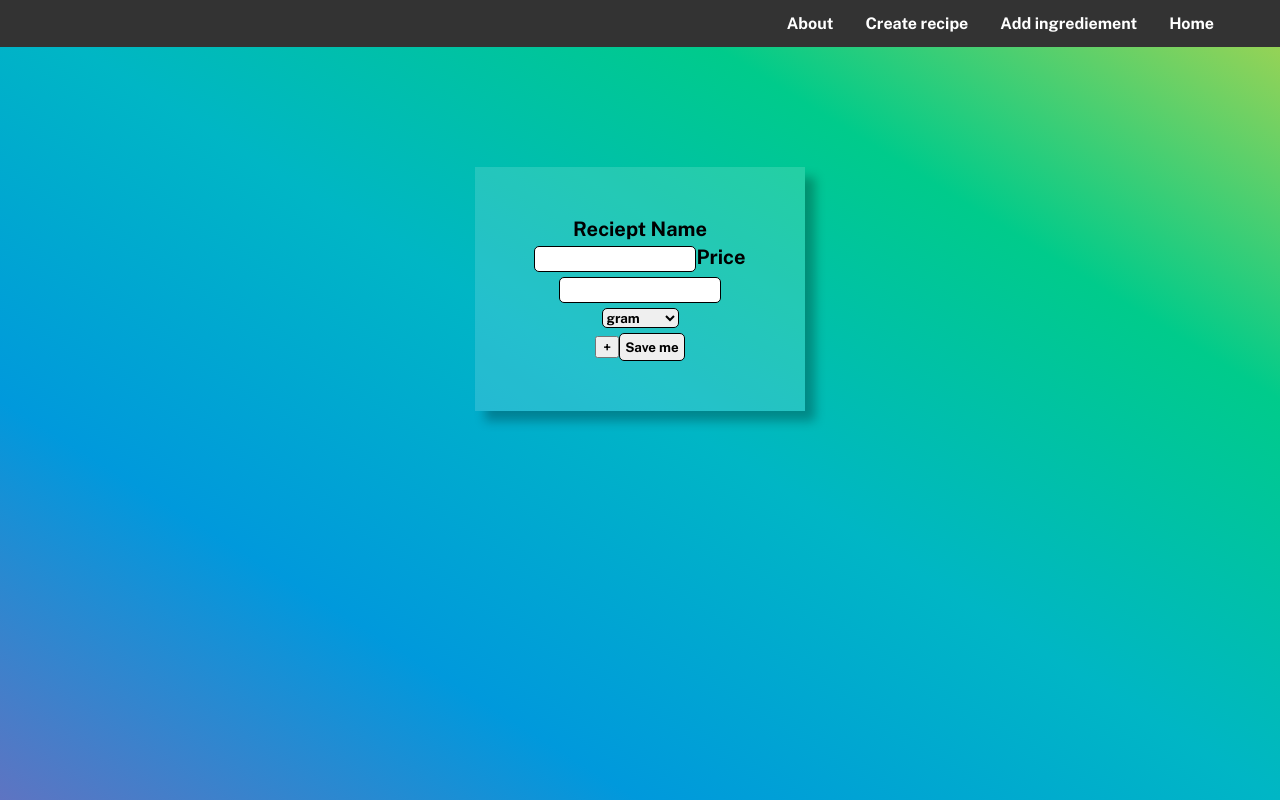
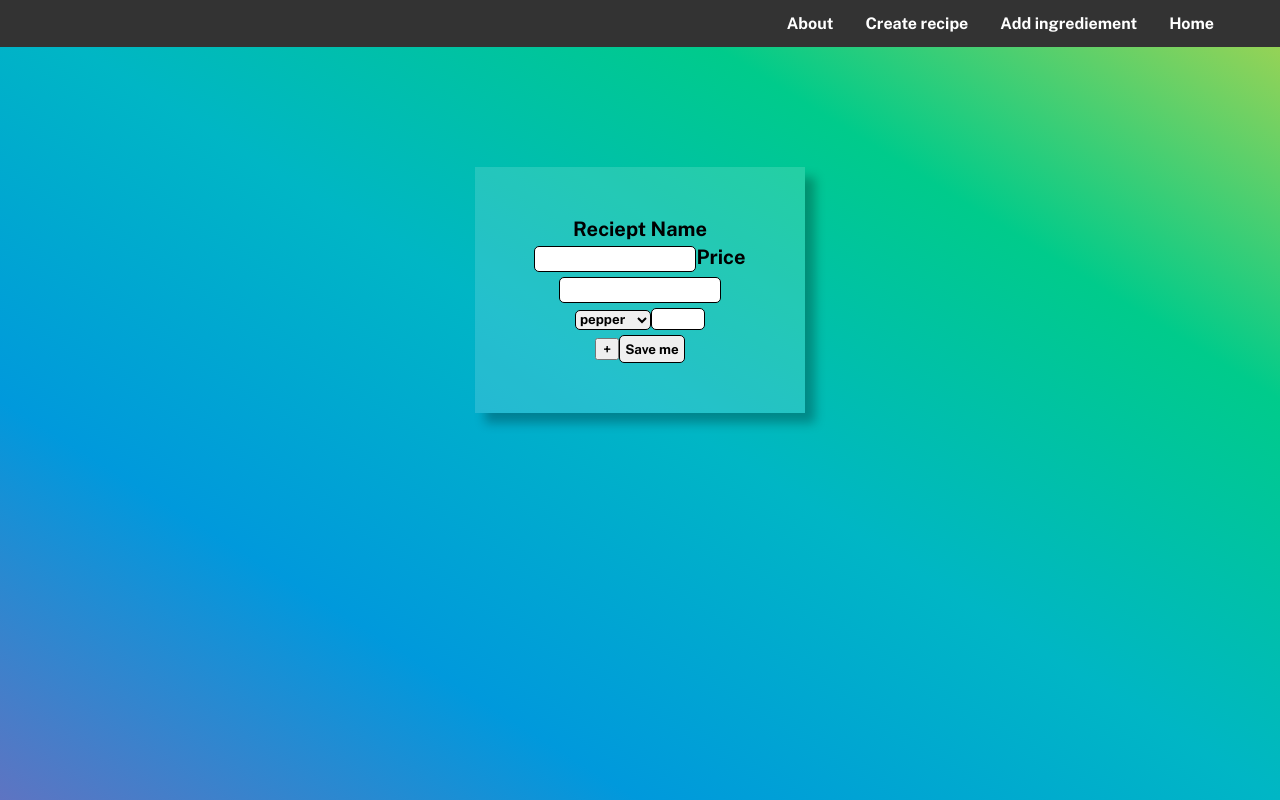
Before and after one commit to CodecoolGlobal/el-proyecte-grande-sprint-5-java-LordBrutal, a React (Create React App) app in the folder src/frontend/myrestaurantapp/: page /create-recipe in a window 1280 px wide. Built offline with nearby package versions, Linux system fonts and the light colour scheme.

Commit message:
add: json for generate automatic options

```diff
--- a/src/frontend/myrestaurantapp/src/SelectIngredient.js
+++ b/src/frontend/myrestaurantapp/src/SelectIngredient.js
@@ -1,9 +1,43 @@
 function  SelectIngredient(){
-    return (<select className="select-dropdown" name="price">
-        <option value="GRAM">gram</option>
-        <option value="MILLILITRE">milliliter</option>
-        <option value="PIECE">piece</option>
-    </select>)
+    const json = [
+        {
+            "name": "pepper",
+            "price": 200,
+            "quantity": "GRAM"
+        },
+        {
+            "name": "egg",
+            "price": 1400,
+            "quantity": "PIECE"
+        },
+        {
+            "name": "red wine",
+            "price": 5000,
+            "quantity": "MILLILITRE"
+        },
+        {
+            "name": "salt",
+            "price": 200,
+            "quantity": "GRAM"
+        },
+        {
+            "name": "flour",
+            "price": 310,
+            "quantity": "GRAM"
+        },
+        {
+            "name": "beef",
+            "price": 8000,
+            "quantity": "GRAM"
+        }
+    ]
+
+    return (<div><select className="select-dropdown" name="price" id="slects">
+        {json.map((row,index) => (
+            <option key={index} value={row.name}>{row.name}</option>
+        ))}
+    </select>
+        <label><input className="piece-input" type="number" name="name" /></label></div>)
 }
 
 export default SelectIngredient;
```
